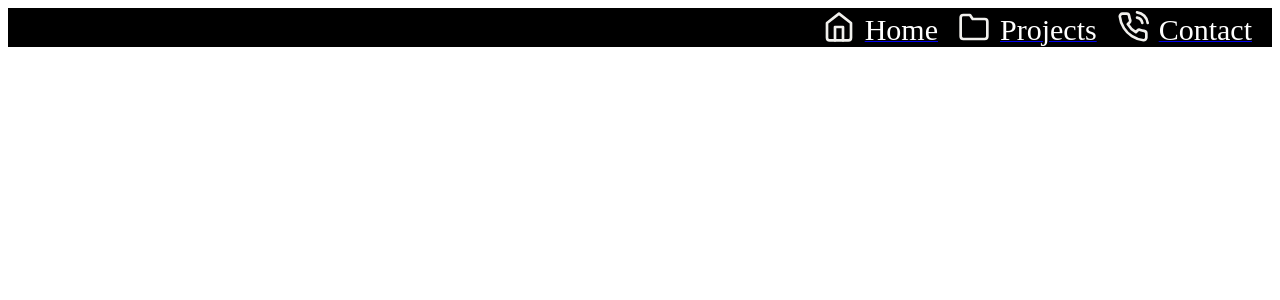
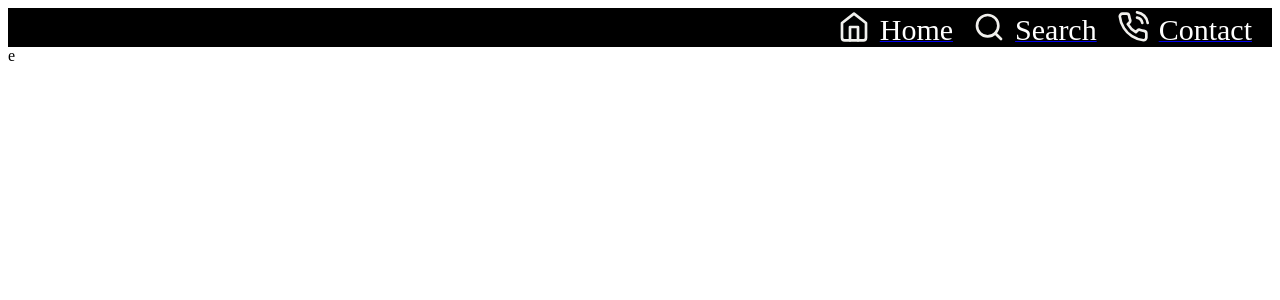
Before and after one commit to Stephan-Kritzinger/IMY210Assignment3, a Nuxt app in the folder site/: page /search in a window 1280 px wide. Shown: the top 300 px of the page. Built offline with nearby package versions, Linux system fonts and the light colour scheme.

Commit message:
Added search page and svg and changed navbar to redirect to it

```diff
--- a/site/components/navbar.vue
+++ b/site/components/navbar.vue
@@ -1,7 +1,7 @@
 <template>
     <div class="navbar">
         <NuxtLink to="/" ><navElement :title="'Home'" :img-src="'/img/home.svg'" /></NuxtLink>
-        <NuxtLink to="/project" ><navElement :title="'Projects'" :img-src="'/img/folder.svg'" /></NuxtLink>
+        <NuxtLink to="/search" ><navElement :title="'Search'" :img-src="'/img/search.svg'" /></NuxtLink>
         <NuxtLink to="/contact" ><navElement :title="'Contact'" :img-src="'/img/phone-call.svg'" /></NuxtLink>
     </div>
 </template>
--- /dev/null
+++ b/site/pages/search.vue
@@ -0,0 +1,3 @@
+<template>
+    e
+</template>
```
Also changed, not shown: site/public/img/folder.svg (deleted), site/public/img/search.svg (added).
